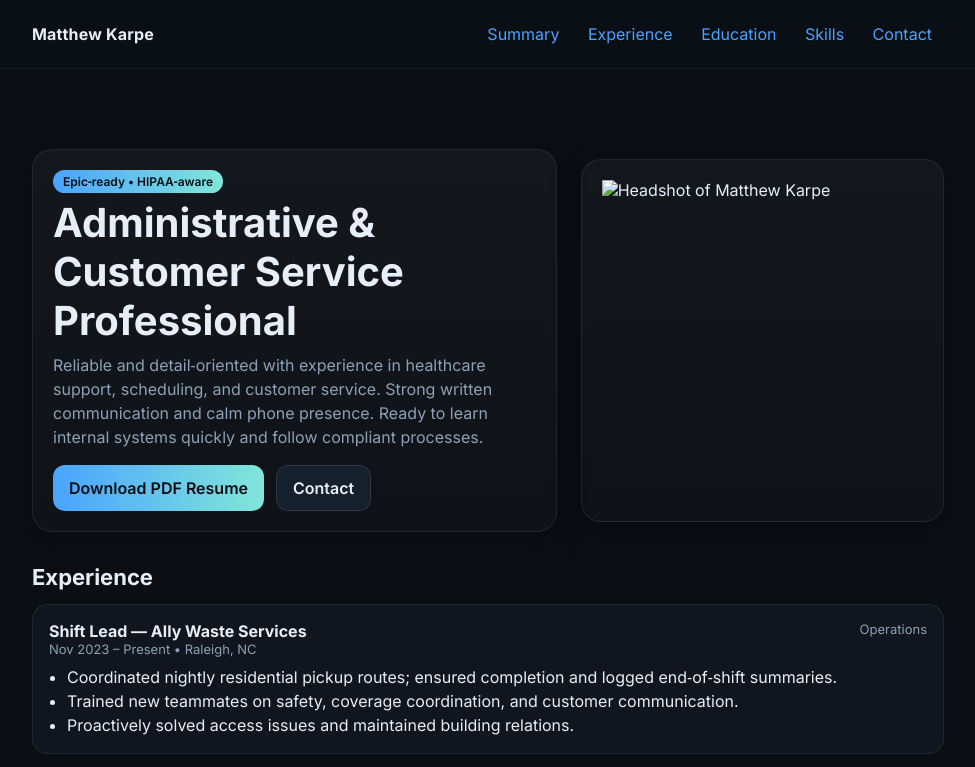
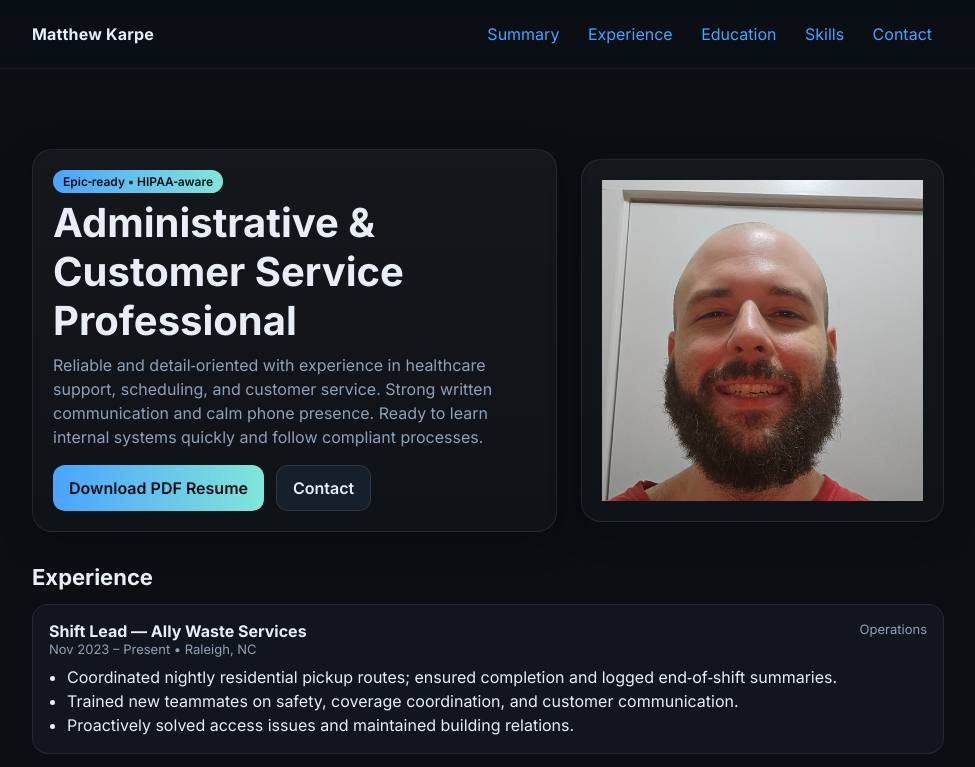
Before and after one commit to matthewkarpe/matthewkarpe.github.io, a plain HTML site: page index.html in a window 1280 px wide. Shown: the top 767 px of the page, without its empty margins (152-1127 px from the left). Drawn offline with Linux system fonts and the light colour scheme.

Commit message:
Change headshot.jpg to headshot.png
Changed headshot extension.

```diff
--- a/index.html
+++ b/index.html
@@ -100,7 +100,7 @@
       </div>
       <div class="avatarWrap card" aria-label="Professional headshot">
         <!-- Replace img src with your actual photo path or remove this block entirely -->
-        <img src="headshot.jpg" alt="Headshot of Matthew Karpe" />
+        <img src="headshot.png" alt="Headshot of Matthew Karpe" />
       </div>
     </section>
 
```
